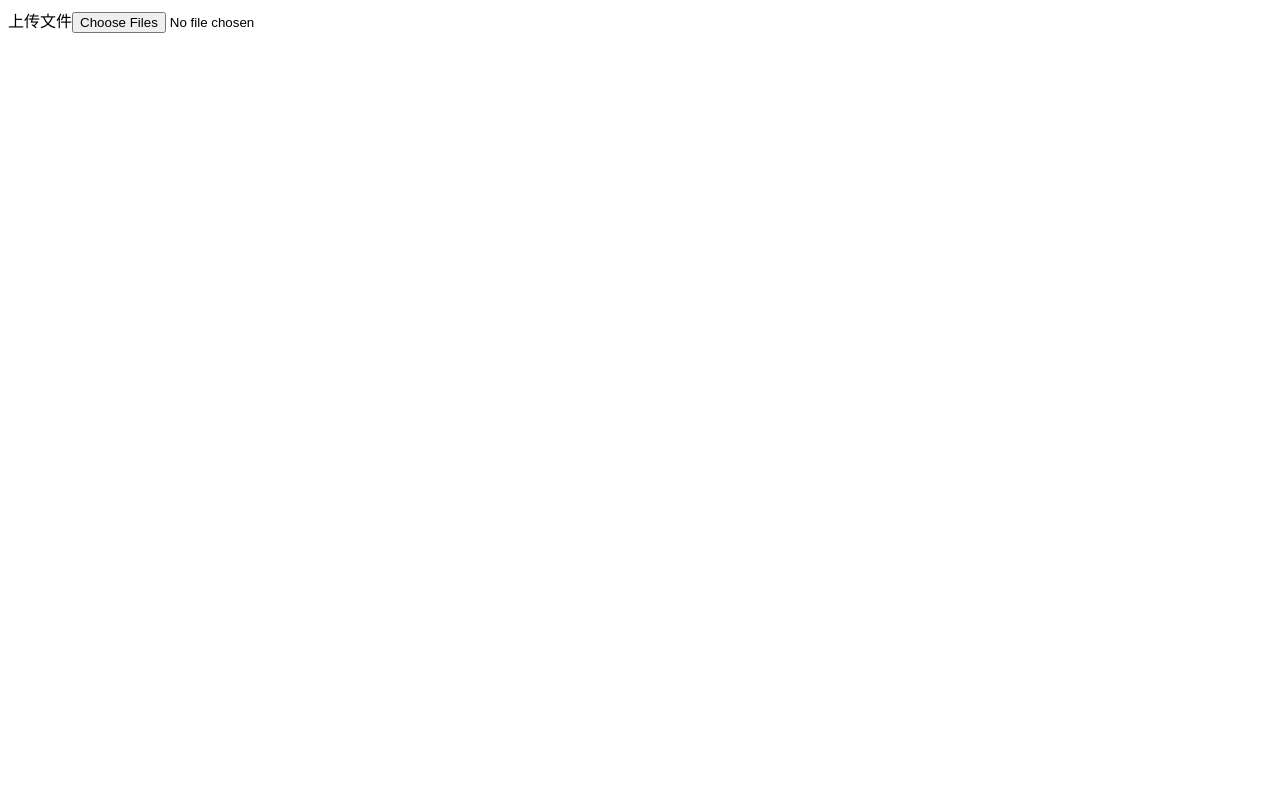
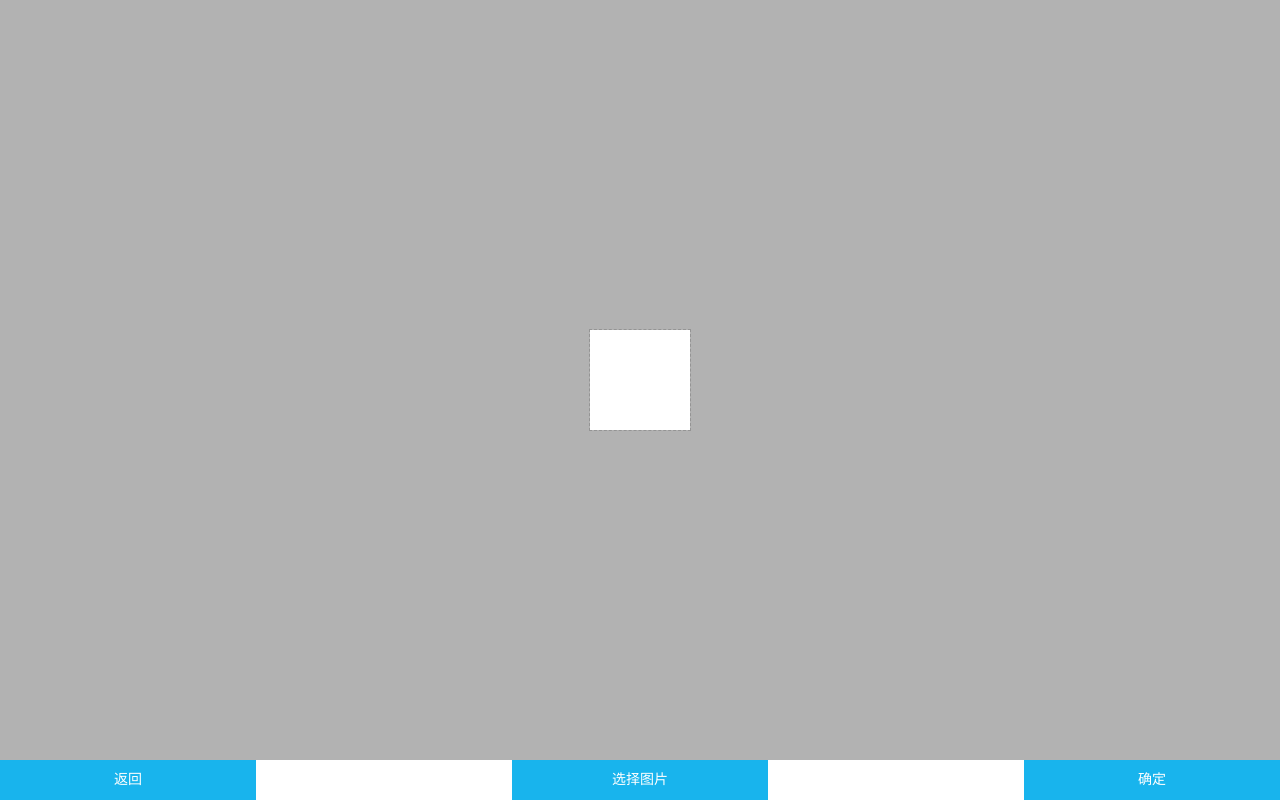
Before and after one commit to yanluohao/web-test, a PHP site: page / in a window 1280 px wide. Before the commit the page is almost empty. Run offline with PHP 8.4, Linux system fonts and the light colour scheme; some libraries are stand-ins or nearby versions.

Commit message:
尝试自己动手实现图片裁剪的功能

```diff
--- a/upload/index.php
+++ b/upload/index.php
@@ -4,6 +4,7 @@
 <head>
 	<meta charset="utf-8">
 	<meta http-equiv="X-UA-Compatible" content="IE=edge">
+	<meta name="viewport" content="width=device-width,initial-scale=1.0,maximum-scale=1.0,minimum-scale=1.0,user-scalable=no">
 	<title></title>
 	<link rel="stylesheet" href="">
 	<script src="http://cdn.static.runoob.com/libs/jquery/1.10.2/jquery.min.js"></script>
@@ -19,6 +20,82 @@
 			height: 100%;
 			background: #ff6b00;
 		}
+		.container{
+			position: fixed;
+			top: 0;
+			left: 0;
+			width: 100%;
+			height: 100%;
+			z-index: 1000;
+			background: #fff;
+		}
+		.bottom{
+			position: absolute;
+			bottom: 0;
+			width: 100%;
+			font-size: 0;
+		}
+		.bottom>div{
+			display: inline-block;
+			width: 20%;
+			background: #18b4ed;
+			color: #fff;
+			font-size: 14px;
+			height: 40px;
+			line-height: 40px;
+			text-align: center;
+			margin-right: 20%;
+		}
+		.bottom .confirm{
+			margin-right: 0;
+		}
+		.show-image,
+		.cover-range{
+			position: absolute;
+			width: 100%;
+			height: 100%;
+			box-sizing: border-box;
+		}
+		.cover-range>div>div{
+			position: absolute;
+			background: rgba(0, 0, 0, 0.3);
+			z-index: 1001;
+		}
+		.top-cover{
+			width: 100%;
+			top: 0;
+		}
+		.bottom-cover{
+			width: 100%;
+		}
+		.cover-range .clipbox{
+			position: relative;
+			top: 50%;
+			left: 50%;
+			transform: translate(-50%, -50%);
+			border: 1px dashed rgb(211,211,211);
+			background: #fff;
+			z-index: 10;
+		}
+		.show-image img{
+			position: absolute;
+			float: left;
+			top: 50%;
+			left: 50%;
+			transform: translate(-50%, -50%);
+			max-width: 100%;
+			max-height: 100%;
+			z-index: 999;
+		}
+		.show-image canvas{
+			position: absolute;
+			z-index: 1999;
+		}
+		.show-container,
+		.cover-container{
+			position: relative;
+			height: 100%;
+		}
 	</style>
 </head>
 
@@ -29,6 +106,28 @@
 		<p id="status-num"></p>
 	</div>
 
+
+	<button id="upload-img">上传图片</button>
+	<input id="fileImg" type="file" accept="image/gif,image/vnd.dwg,image/vnd.dxf,image/gif,image/jp2,image/jpeg,image/png,image/vnd.svf,image/tiff" />
+	<div class="container">
+		<div class="show-image">
+			<div class="show-container"></div>
+		</div>
+		<div class="cover-range">
+			<div class="cover-container">
+				<div class="top-cover"></div>
+				<div class="left-cover"></div>
+				<div class="clipbox"></div>
+				<div class="right-cover"></div>
+				<div class="bottom-cover"></div>
+			</div>
+		</div>
+		<div class="bottom">
+			<div class="back">返回</div>
+			<div class="clip">选择图片</div>
+			<div class="confirm">确定</div>
+		</div>
+	</div>
 	<script>
 		let demoFile = document.getElementById("file");
 		loadStatus=document.getElementById("status");
@@ -49,7 +148,7 @@
 				data.append('files[]',file,file.name);
 				// append方法提供第三个可选参数用于指定文件名，这样就可以使用同一个表单项名，然后用文件名区分上传的多个文件。这样也方便前后台的循环操作。
 			}
-
+			console.log(data.get('files[]'));
 			var xhr = new XMLHttpRequest();
 			xhr.open("POST", "controller.php");
 			xhr.upload.onprogress=function(e){
@@ -84,6 +183,74 @@
 			// })
 		}
 	</script>
+	<script type="text/javascript">
+		var uploadBtn=document.querySelector("#upload-img");
+		var uploadImgBtn=document.querySelector(".clip");
+		var uploadFileImg=document.querySelector("#fileImg");
+		var imgContainer=document.querySelector(".show-image");
+		var rangeCover=document.querySelector(".cover-range");
+		var clipBox=document.querySelector(".clipbox");
+		var topCover=document.querySelector(".top-cover");
+		var leftCover=document.querySelector(".left-cover");
+		var rightCover=document.querySelector(".right-cover");
+		var bottomCover=document.querySelector(".bottom-cover");
+
+		imgContainer.style.height=imgContainer.clientHeight-40+"px";
+		var canvasWidth=100;
+		var canvasHeight=100;
+		var options={
+			width:canvasWidth,
+			height:canvasHeight,
+			x:(imgContainer.clientWidth/2)-(canvasWidth/2),
+			y:(imgContainer.clientHeight/2)-(canvasHeight/2),
+		}
+
+
+		rangeCover.style.height=imgContainer.clientHeight+"px";
+		console.log(imgContainer.style.height,imgContainer.clientHeight);
+		clipBox.style.width=canvasWidth+"px";
+		clipBox.style.height=canvasHeight+"px";
+		topCover.style.height=options.y+"px";
+		leftCover.style.width=options.x+"px";
+		leftCover.style.height=canvasHeight+"px";
+		leftCover.style.top=options.y+"px";
+		rightCover.style.width=leftCover.style.width;
+		rightCover.style.height=leftCover.style.height;
+		rightCover.style.top=leftCover.style.top;
+		rightCover.style.right=0;
+		bottomCover.style.height=topCover.style.height;
+		bottomCover.style.bottom=0;
+
+
+		uploadImgBtn.onclick=function(){
+			uploadFileImg.click();
+		}
+		uploadFileImg.onchange=function(e){
+			var that=this;
+			var files=e.target.files;
+			var reader=new FileReader();
+			reader.readAsDataURL(files[0]);
+			reader.onload=function(e){
+				var mb=(e.total)/1024/1024;
+				if(mb>2){
+					alert("图片过大，请选择小一点的图片哟");
+					return false;
+				}
+				var img=new Image();
+				img.src=this.result;
+				if(imgContainer.querySelector("img")){
+					imgContainer.innerHTML="";
+				}
+				imgContainer.appendChild(img);
+				var canvas=document.createElement("canvas");
+				canvas.setAttribute("width",options.width);
+				canvas.setAttribute("height",options.height);
+				canvas.style.top=options.y+"px";
+				canvas.style.left=options.x+"px";
+				imgContainer.appendChild(canvas);
+			}
+		}
+	</script>
 
 	<!--<?php
 		// 图片和表单内容的提交上传
```
